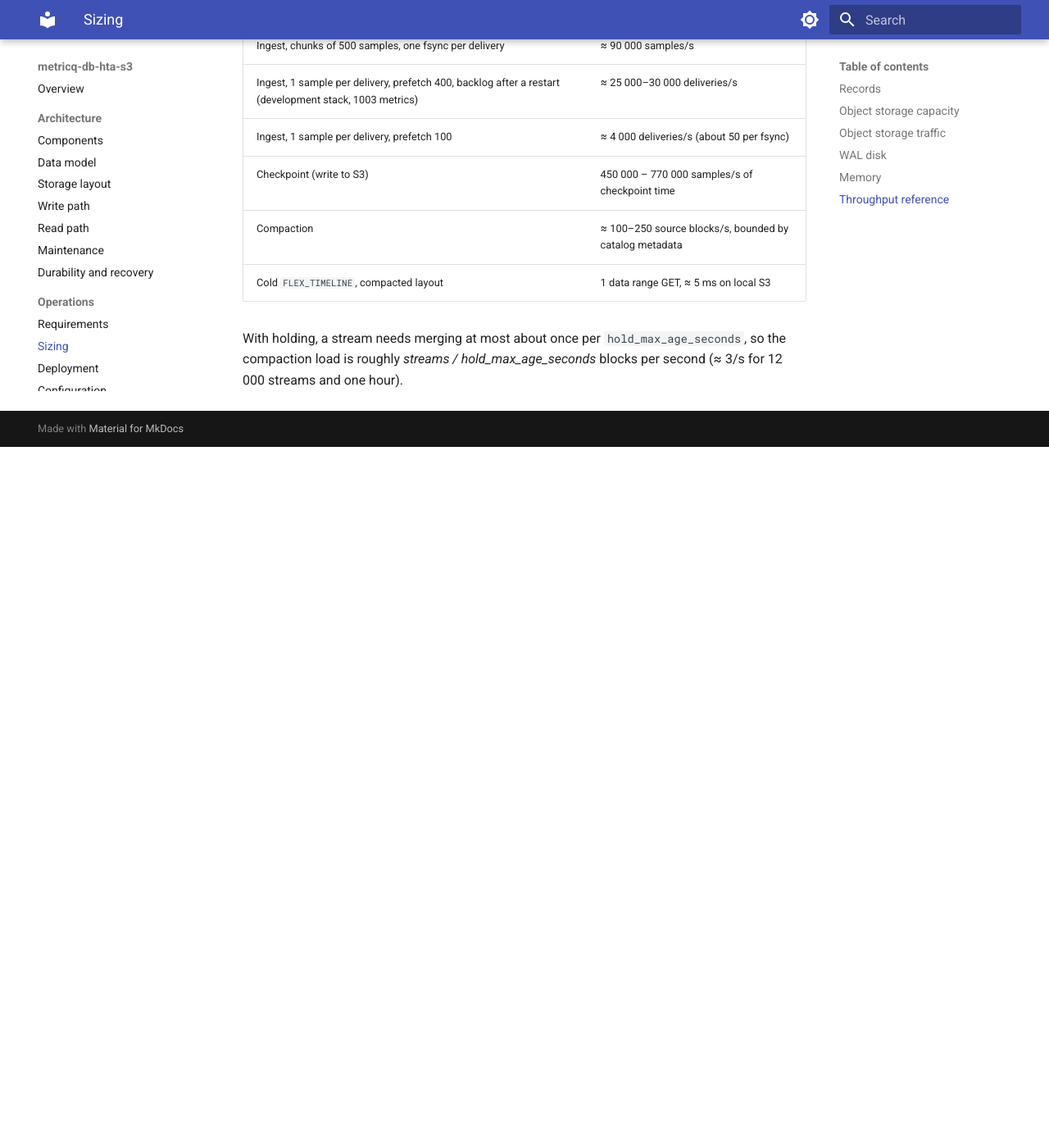
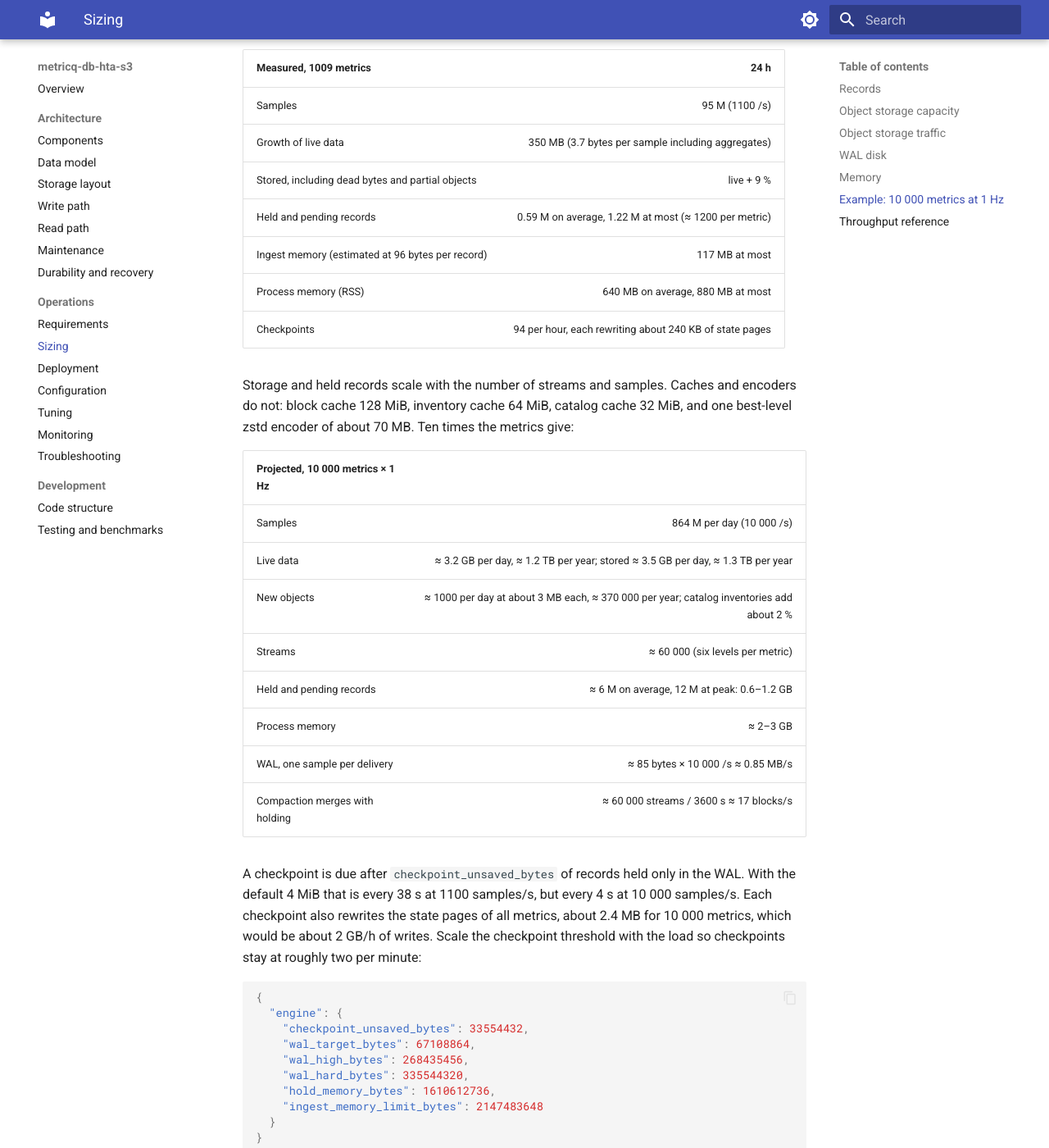
Before and after one commit to metricq/metricq-db-hta-s3, an MkDocs documentation site: the page built from docs/operations/sizing.md, in a window 1280 px wide and 1400 px high, scrolled down 2951 px. Shown: the whole window at 82% size. Built offline with MkDocs 1.6.1 and Material for MkDocs 9.7.7, drawn with Linux system fonts in a browser that asks for light colours; before the commit the page ends 3496 px from its top, so only the background shows below that; some of the changed text lies outside the part shown.

Commit message:
Estimate the resources for 10 000 metrics at 1 Hz in sizing
Scaled from 24 hours of the development database with 1009 metrics: storage
per sample, held records, process memory and checkpoint rate. The section
recommends scaling checkpoint_unsaved_bytes, the WAL limits and the memory
limits with the load, because with the default threshold checkpoints, and
with them full state page rewrites, would run every 4 s.

Assisted-by: Claude <noreply@anthropic.com>

````diff
--- a/docs/operations/sizing.md
+++ b/docs/operations/sizing.md
@@ -91,6 +91,74 @@ expected held set, otherwise streams are written early as small blocks.
 A reasonable starting point for 1500 metrics at 1 Hz: `hold_memory_bytes` 512 MiB,
 `ingest_memory_limit_bytes` 768 MiB, and 2 GiB of memory for the process.
 
+## Example: 10 000 metrics at 1 Hz
+
+An estimate for a load test, scaled from the development database on
+2026-10-11. It ran 1009 metrics, of which 1000 run at 1 Hz with `interval_min`
+40 s and factor 10, plus a 100 Hz and a few slower metrics, about 1100
+samples/s and 6060 streams. Its current codec and layout were measured over
+24 hours:
+
+| Measured, 1009 metrics | 24 h |
+| --- | ---: |
+| Samples | 95 M (1100 /s) |
+| Growth of live data | 350 MB (3.7 bytes per sample including aggregates) |
+| Stored, including dead bytes and partial objects | live + 9 % |
+| Held and pending records | 0.59 M on average, 1.22 M at most (≈ 1200 per metric) |
+| Ingest memory (estimated at 96 bytes per record) | 117 MB at most |
+| Process memory (RSS) | 640 MB on average, 880 MB at most |
+| Checkpoints | 94 per hour, each rewriting about 240 KB of state pages |
+
+Storage and held records scale with the number of streams and samples. Caches
+and encoders do not: block cache 128 MiB, inventory cache 64 MiB, catalog
+cache 32 MiB, and one best-level zstd encoder of about 70 MB. Ten times the
+metrics give:
+
+| Projected, 10 000 metrics × 1 Hz | |
+| --- | ---: |
+| Samples | 864 M per day (10 000 /s) |
+| Live data | ≈ 3.2 GB per day, ≈ 1.2 TB per year; stored ≈ 3.5 GB per day, ≈ 1.3 TB per year |
+| New objects | ≈ 1000 per day at about 3 MB each, ≈ 370 000 per year; catalog inventories add about 2 % |
+| Streams | ≈ 60 000 (six levels per metric) |
+| Held and pending records | ≈ 6 M on average, 12 M at peak: 0.6–1.2 GB |
+| Process memory | ≈ 2–3 GB |
+| WAL, one sample per delivery | ≈ 85 bytes × 10 000 /s ≈ 0.85 MB/s |
+| Compaction merges with holding | ≈ 60 000 streams / 3600 s ≈ 17 blocks/s |
+
+A checkpoint is due after `checkpoint_unsaved_bytes` of records held only in
+the WAL. With the default 4 MiB that is every 38 s at 1100 samples/s, but
+every 4 s at 10 000 samples/s. Each checkpoint also rewrites the state pages
+of all metrics, about 2.4 MB for 10 000 metrics, which would be about 2 GB/h
+of writes. Scale the checkpoint threshold with the load so checkpoints stay
+at roughly two per minute:
+
+```json
+{
+  "engine": {
+    "checkpoint_unsaved_bytes": 33554432,
+    "wal_target_bytes": 67108864,
+    "wal_high_bytes": 268435456,
+    "wal_hard_bytes": 335544320,
+    "hold_memory_bytes": 1610612736,
+    "ingest_memory_limit_bytes": 2147483648
+  }
+}
+```
+
+- `hold_memory_bytes` above the peak held set (1.2 GB) keeps streams from
+  being written early as small blocks; `ingest_memory_limit_bytes` leaves
+  room for pending records on top.
+- With `wal_hard_bytes` of 320 MiB, the WAL absorbs about six minutes of S3
+  outage at 0.85 MB/s before backpressure.
+- Give the process 4 GiB and set `GOMEMLIMIT` to about 3.5 GiB, so garbage
+  collection tightens before the container limit.
+- Ingest of single-sample deliveries was measured at 25 000–30 000 per
+  second. That leaves 2.5–3 times headroom: a backlog from a 10-minute
+  outage (6 M deliveries) drains in about 7 minutes.
+
+These are extrapolations; held records, checkpoint rate and process memory
+should be verified with the dashboard during the test.
+
 ## Throughput reference
 
 | Operation | Measured |
````
